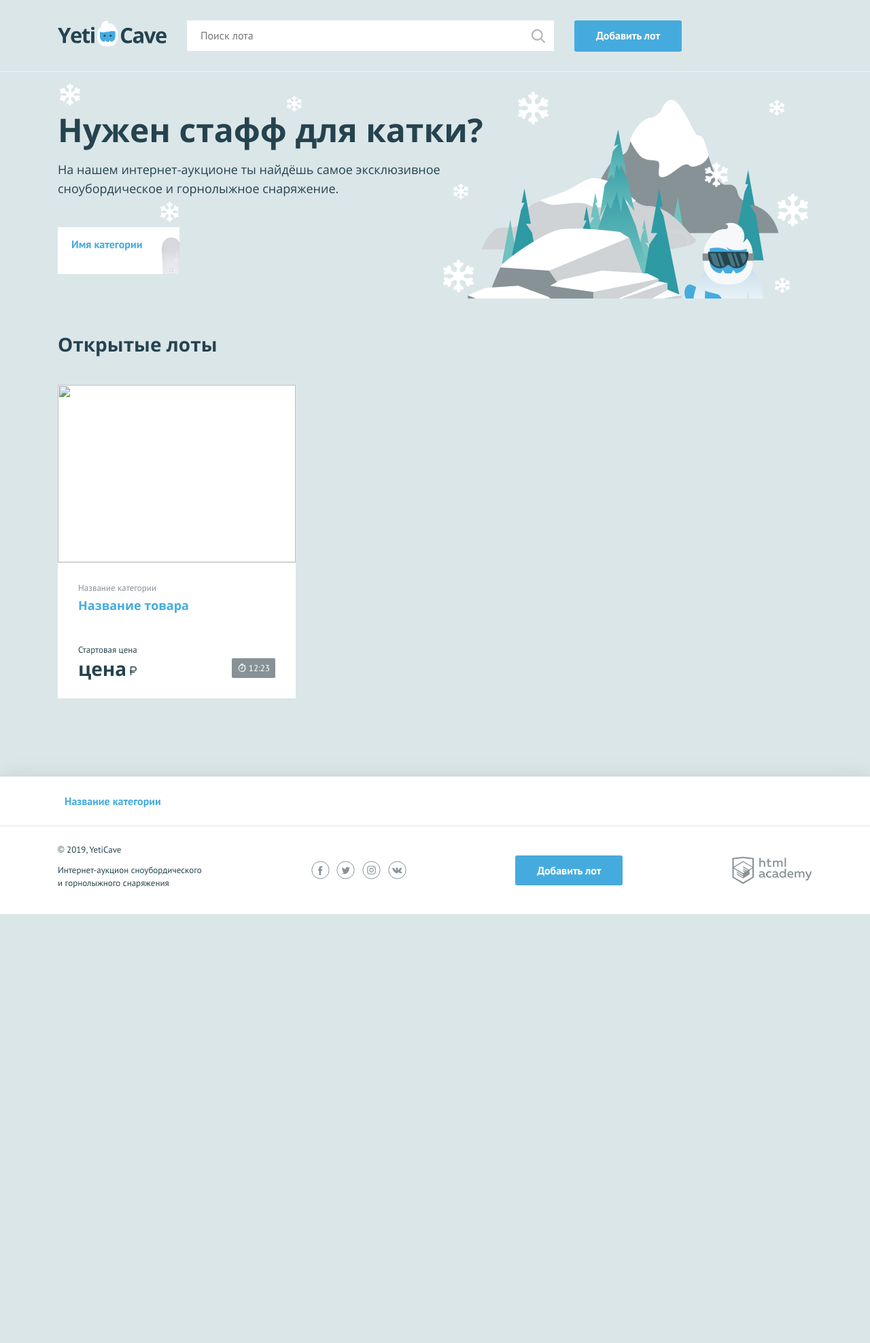
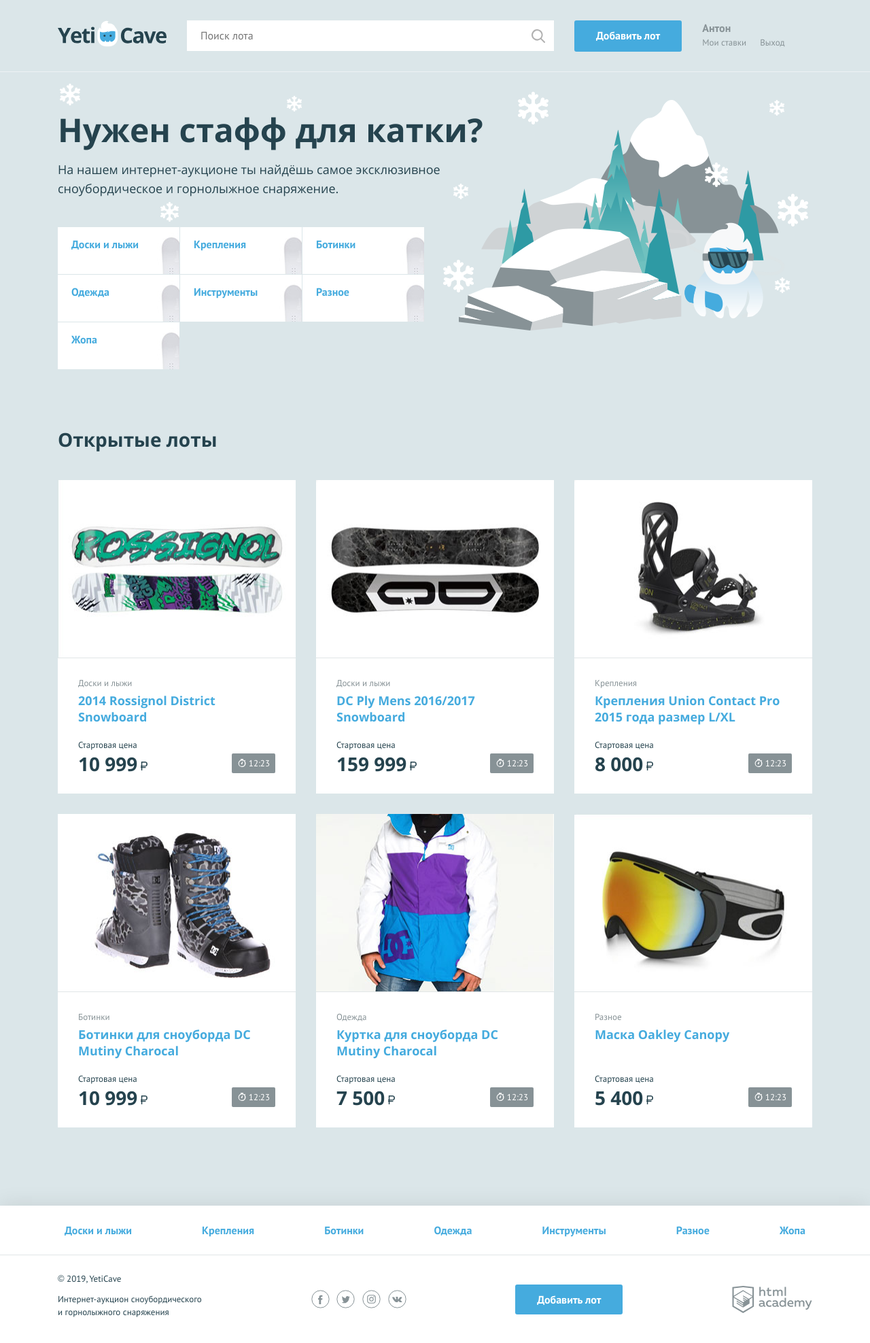
Before and after one commit to shilovAnton/Yeticave2, a PHP site: page / in a window 1280 px wide. Shown: the whole page at 68% size. Before the commit the page ends 1344 px from the top, so only its background shows below. Run offline with PHP 8.4, Linux system fonts and the light colour scheme.

Commit message:
Выполнил второй урок

```diff
--- a/index.php
+++ b/index.php
@@ -1,7 +1,57 @@
 <?php
+
 $is_auth = rand(0, 1);
+$user_name = 'Антон'; // укажите здесь ваше имя
 
-$user_name = ''; // укажите здесь ваше имя
+$categories = [
+    'Доски и лыжи',
+    'Крепления',
+    'Ботинки',
+    'Одежда',
+    'Инструменты',
+    'Разное',
+    'Жопа',
+];
+
+$goods = [
+    [
+        'название' => '2014 Rossignol District Snowboard',
+        'категория' => 'Доски и лыжи',
+        'цена' => '10 999',
+        'картинка' => 'img/lot-1.jpg',
+    ],
+    [
+        'название' => 'DC Ply Mens 2016/2017 Snowboard',
+        'категория' => 'Доски и лыжи',
+        'цена' => '159 999',
+        'картинка' => 'img/lot-2.jpg',
+    ],
+    [
+        'название' => 'Крепления Union Contact Pro 2015 года размер L/XL',
+        'категория' => 'Крепления',
+        'цена' => '8 000',
+        'картинка' => 'img/lot-3.jpg',
+    ],
+    [
+        'название' => 'Ботинки для сноуборда DC Mutiny Charocal',
+        'категория' => 'Ботинки',
+        'цена' => '10 999',
+        'картинка' => 'img/lot-4.jpg',
+    ],
+    [
+        'название' => 'Куртка для сноуборда DC Mutiny Charocal',
+        'категория' => 'Одежда',
+        'цена' => '7 500',
+        'картинка' => 'img/lot-5.jpg',
+    ],
+    [
+        'название' => 'Маска Oakley Canopy',
+        'категория' => 'Разное',
+        'цена' => '5 400',
+        'картинка' => 'img/lot-6.jpg',
+    ],
+];
+
 ?>
 <!DOCTYPE html>
 <html lang="ru">
@@ -27,9 +77,29 @@ $user_name = ''; // укажите здесь ваше имя
             <a class="main-header__add-lot button" href="pages/add-lot.html">Добавить лот</a>
 
             <nav class="user-menu">
-
                 <!-- здесь должен быть PHP код для показа меню и данных пользователя -->
-
+                <?php
+                if ($is_auth) {
+                    ?>
+                    <div class="user-menu__logged">
+                        <p><?= $user_name; ?></p>
+                        <a class="user-menu__bets" href="pages/my-bets.html">Мои ставки</a>
+                        <a class="user-menu__logout" href="#">Выход</a>
+                    </div>
+                    <?php
+                } else {
+                    ?>
+                    <ul class="user-menu__list">
+                        <li class="user-menu__item">
+                            <a href="#">Регистрация</a>
+                        </li>
+                        <li class="user-menu__item">
+                            <a href="#">Вход</a>
+                        </li>
+                    </ul>
+                    <?php
+                }
+                ?>
             </nav>
         </div>
     </header>
@@ -37,12 +107,16 @@ $user_name = ''; // укажите здесь ваше имя
     <main class="container">
         <section class="promo">
             <h2 class="promo__title">Нужен стафф для катки?</h2>
-        <p class="promo__text">На нашем интернет-аукционе ты найдёшь самое эксклюзивное сноубордическое и горнолыжное снаряжение.</p>
+            <p class="promo__text">На нашем интернет-аукционе ты найдёшь самое эксклюзивное сноубордическое и
+                горнолыжное снаряжение.</p>
             <ul class="promo__list">
                 <!--заполните этот список из массива категорий-->
+                <?php
+                foreach ($categories as $value): ?>
                 <li class="promo__item promo__item--boards">
-                <a class="promo__link" href="pages/all-lots.html">Имя категории</a>
+                    <a class="promo__link" href="pages/all-lots.html"><?= $value; ?></a>
                 </li>
+                <?php endforeach; ?>
             </ul>
         </section>
         <section class="lots">
@@ -51,17 +125,19 @@ $user_name = ''; // укажите здесь ваше имя
             </div>
             <ul class="lots__list">
                 <!--заполните этот список из массива с товарами-->
+                <?php
+                foreach ($goods as $values): ?>
                 <li class="lots__item lot">
                     <div class="lot__image">
-                    <img src="" width="350" height="260" alt="">
+                        <img src="<?= $values['картинка']; ?>" width="350" height="260" alt="изображение товара">
                     </div>
                     <div class="lot__info">
-                    <span class="lot__category">Название категории</span>
-                    <h3 class="lot__title"><a class="text-link" href="pages/lot.html">Название товара</a></h3>
+                        <span class="lot__category"><?= $values['категория']; ?></span>
+                        <h3 class="lot__title"><a class="text-link" href="pages/lot.html"><?= $values['название']; ?></a></h3>
                         <div class="lot__state">
                             <div class="lot__rate">
                                 <span class="lot__amount">Стартовая цена</span>
-                            <span class="lot__cost">цена<b class="rub">р</b></span>
+                                <span class="lot__cost"><?= $values['цена']; ?><b class="rub">р</b></span>
                             </div>
                             <div class="lot__timer timer">
                                 12:23
@@ -69,6 +145,8 @@ $user_name = ''; // укажите здесь ваше имя
                         </div>
                     </div>
                 </li>
+                <?php
+                endforeach; ?>
             </ul>
         </section>
     </main>
@@ -78,9 +156,12 @@ $user_name = ''; // укажите здесь ваше имя
     <nav class="nav">
         <ul class="nav__list container">
             <!--заполните этот список из массива категорий-->
+            <?php
+            foreach ($categories as $value): ?>
                 <li class="nav__item">
-                <a href="pages/all-lots.html">Название категории</a>
+                    <a href="pages/all-lots.html"><?= $value; ?></a>
                 </li>
+            <?php endforeach; ?>
         </ul>
     </nav>
     <div class="main-footer__bottom container">
@@ -92,22 +173,38 @@ $user_name = ''; // укажите здесь ваше имя
             <span class="visually-hidden">Мы в соцсетях:</span>
             <a class="social__link social__link--facebook" href="#">
                 <span class="visually-hidden">Facebook</span>
-                <svg width="27" height="27" viewBox="0 0 27 27" xmlns="http://www.w3.org/2000/svg"><circle stroke="#879296" fill="none" cx="13.5" cy="13.5" r="12.667"/><path fill="#879296" d="M14.26 20.983h-2.816v-6.626H10.04v-2.28h1.404v-1.364c0-1.862.79-2.922 3.04-2.922h1.87v2.28h-1.17c-.876 0-.972.322-.972.916v1.14h2.212l-.245 2.28h-1.92v6.625z"/></svg>
+                <svg width="27" height="27" viewBox="0 0 27 27" xmlns="http://www.w3.org/2000/svg">
+                    <circle stroke="#879296" fill="none" cx="13.5" cy="13.5" r="12.667"/>
+                    <path fill="#879296"
+                          d="M14.26 20.983h-2.816v-6.626H10.04v-2.28h1.404v-1.364c0-1.862.79-2.922 3.04-2.922h1.87v2.28h-1.17c-.876 0-.972.322-.972.916v1.14h2.212l-.245 2.28h-1.92v6.625z"/>
+                </svg>
             </a>
             <span class="visually-hidden">,</span>
             <a class="social__link social__link--twitter" href="#">
                 <span class="visually-hidden">Twitter</span>
-                <svg width="27" height="27" viewBox="0 0 27 27" xmlns="http://www.w3.org/2000/svg"><circle stroke="#879296" fill="none" cx="13.5" cy="13.5" r="12.687"/><path fill="#879296" d="M18.38 10.572c.525-.336.913-.848 1.092-1.445-.485.305-1.02.52-1.58.635-.458-.525-1.12-.827-1.816-.83-1.388.063-2.473 1.226-2.44 2.615-.002.2.02.4.06.596-2.017-.144-3.87-1.16-5.076-2.78-.22.403-.335.856-.332 1.315-.01.865.403 1.68 1.104 2.188-.397-.016-.782-.13-1.123-.333-.03 1.207.78 2.272 1.95 2.567-.21.06-.43.09-.653.088-.155.015-.313.015-.47 0 .3 1.045 1.238 1.777 2.324 1.815-.864.724-1.956 1.12-3.083 1.122-.198.013-.397.013-.595 0 1.12.767 2.447 1.18 3.805 1.182 4.57 0 7.066-3.992 7.066-7.456v-.34c.49-.375.912-.835 1.24-1.357-.465.218-.963.36-1.473.42z"/></svg>
+                <svg width="27" height="27" viewBox="0 0 27 27" xmlns="http://www.w3.org/2000/svg">
+                    <circle stroke="#879296" fill="none" cx="13.5" cy="13.5" r="12.687"/>
+                    <path fill="#879296"
+                          d="M18.38 10.572c.525-.336.913-.848 1.092-1.445-.485.305-1.02.52-1.58.635-.458-.525-1.12-.827-1.816-.83-1.388.063-2.473 1.226-2.44 2.615-.002.2.02.4.06.596-2.017-.144-3.87-1.16-5.076-2.78-.22.403-.335.856-.332 1.315-.01.865.403 1.68 1.104 2.188-.397-.016-.782-.13-1.123-.333-.03 1.207.78 2.272 1.95 2.567-.21.06-.43.09-.653.088-.155.015-.313.015-.47 0 .3 1.045 1.238 1.777 2.324 1.815-.864.724-1.956 1.12-3.083 1.122-.198.013-.397.013-.595 0 1.12.767 2.447 1.18 3.805 1.182 4.57 0 7.066-3.992 7.066-7.456v-.34c.49-.375.912-.835 1.24-1.357-.465.218-.963.36-1.473.42z"/>
+                </svg>
             </a>
             <span class="visually-hidden">,</span>
             <a class="social__link social__link--instagram" href="#">
                 <span class="visually-hidden">Instagram</span>
-                <svg width="27" height="27" viewBox="0 0 27 27" xmlns="http://www.w3.org/2000/svg"><circle stroke="#879296" fill="none" cx="13.5" cy="13.5" r="12.687"/><path fill="#879296" d="M13.5 8.3h2.567c.403.002.803.075 1.18.213.552.213.988.65 1.2 1.2.14.38.213.778.216 1.18v5.136c-.003.403-.076.803-.215 1.18-.213.552-.65.988-1.2 1.2-.378.14-.778.213-1.18.216h-5.135c-.403-.003-.802-.076-1.18-.215-.552-.214-.988-.65-1.2-1.2-.14-.38-.212-.78-.215-1.182V13.46v-2.566c.003-.403.076-.802.214-1.18.213-.552.65-.988 1.2-1.2.38-.14.778-.212 1.18-.215H13.5m0-1.143h-2.616c-.526.01-1.048.108-1.54.292-.853.33-1.527 1-1.856 1.854-.184.493-.283 1.014-.292 1.542v5.232c.01.526.108 1.048.292 1.54.33.853 1.003 1.527 1.855 1.856.493.184 1.015.283 1.54.293H16.117c.527-.01 1.048-.11 1.54-.293.854-.33 1.527-1.003 1.856-1.855.184-.493.283-1.015.293-1.54V13.46v-2.614c-.01-.528-.11-1.05-.293-1.542-.33-.853-1.002-1.525-1.855-1.855-.493-.185-1.014-.283-1.54-.293-.665.01-.89 0-2.617 0zm0 3.093c-2.51.007-4.07 2.73-2.808 4.898 1.26 2.17 4.398 2.16 5.645-.017.285-.495.434-1.058.433-1.63-.006-1.8-1.47-3.256-3.27-3.25zm0 5.378c-1.63-.007-2.64-1.777-1.82-3.185.823-1.41 2.86-1.4 3.67.017.18.316.276.675.278 1.04.006 1.177-.95 2.133-2.128 2.128zm4.118-5.524c0 .58-.626.94-1.127.65-.5-.29-.5-1.012 0-1.3.116-.067.245-.102.378-.102.418-.005.76.333.76.752z"/></svg>
+                <svg width="27" height="27" viewBox="0 0 27 27" xmlns="http://www.w3.org/2000/svg">
+                    <circle stroke="#879296" fill="none" cx="13.5" cy="13.5" r="12.687"/>
+                    <path fill="#879296"
+                          d="M13.5 8.3h2.567c.403.002.803.075 1.18.213.552.213.988.65 1.2 1.2.14.38.213.778.216 1.18v5.136c-.003.403-.076.803-.215 1.18-.213.552-.65.988-1.2 1.2-.378.14-.778.213-1.18.216h-5.135c-.403-.003-.802-.076-1.18-.215-.552-.214-.988-.65-1.2-1.2-.14-.38-.212-.78-.215-1.182V13.46v-2.566c.003-.403.076-.802.214-1.18.213-.552.65-.988 1.2-1.2.38-.14.778-.212 1.18-.215H13.5m0-1.143h-2.616c-.526.01-1.048.108-1.54.292-.853.33-1.527 1-1.856 1.854-.184.493-.283 1.014-.292 1.542v5.232c.01.526.108 1.048.292 1.54.33.853 1.003 1.527 1.855 1.856.493.184 1.015.283 1.54.293H16.117c.527-.01 1.048-.11 1.54-.293.854-.33 1.527-1.003 1.856-1.855.184-.493.283-1.015.293-1.54V13.46v-2.614c-.01-.528-.11-1.05-.293-1.542-.33-.853-1.002-1.525-1.855-1.855-.493-.185-1.014-.283-1.54-.293-.665.01-.89 0-2.617 0zm0 3.093c-2.51.007-4.07 2.73-2.808 4.898 1.26 2.17 4.398 2.16 5.645-.017.285-.495.434-1.058.433-1.63-.006-1.8-1.47-3.256-3.27-3.25zm0 5.378c-1.63-.007-2.64-1.777-1.82-3.185.823-1.41 2.86-1.4 3.67.017.18.316.276.675.278 1.04.006 1.177-.95 2.133-2.128 2.128zm4.118-5.524c0 .58-.626.94-1.127.65-.5-.29-.5-1.012 0-1.3.116-.067.245-.102.378-.102.418-.005.76.333.76.752z"/>
+                </svg>
             </a>
             <span class="visually-hidden">,</span>
             <a class="social__link social__link--vkontakte" href="#">
                 <span class="visually-hidden">Вконтакте</span>
-                <svg width="27" height="27" viewBox="0 0 27 27" xmlns="http://www.w3.org/2000/svg"><circle stroke="#879296" fill="none" cx="13.5" cy="13.5" r="12.666"/><path fill="#879296" d="M13.92 18.07c.142-.016.278-.074.39-.166.077-.107.118-.237.116-.37 0 0 0-1.13.516-1.296.517-.165 1.208 1.09 1.95 1.58.276.213.624.314.973.28h1.95s.973-.057.525-.837c-.38-.62-.865-1.17-1.432-1.626-1.208-1.1-1.043-.916.41-2.816.886-1.16 1.236-1.86 1.13-2.163-.108-.302-.76-.214-.76-.214h-2.164c-.092-.026-.19-.026-.282 0-.083.058-.15.135-.195.225-.224.57-.49 1.125-.8 1.656-.973 1.61-1.344 1.697-1.51 1.59-.37-.234-.272-.975-.272-1.433 0-1.56.243-2.202-.468-2.377-.32-.075-.647-.108-.974-.098-.604-.052-1.213.01-1.793.186-.243.116-.438.38-.32.4.245.018.474.13.642.31.152.303.225.638.214.975 0 0 .127 1.832-.302 2.056-.43.223-.692-.167-1.55-1.618-.29-.506-.547-1.03-.77-1.57-.038-.09-.098-.17-.174-.233-.1-.065-.214-.108-.332-.128H6.485s-.312 0-.42.137c-.106.135 0 .36 0 .36.87 2 2.022 3.868 3.42 5.543.923.996 2.21 1.573 3.567 1.598z"/></svg>
+                <svg width="27" height="27" viewBox="0 0 27 27" xmlns="http://www.w3.org/2000/svg">
+                    <circle stroke="#879296" fill="none" cx="13.5" cy="13.5" r="12.666"/>
+                    <path fill="#879296"
+                          d="M13.92 18.07c.142-.016.278-.074.39-.166.077-.107.118-.237.116-.37 0 0 0-1.13.516-1.296.517-.165 1.208 1.09 1.95 1.58.276.213.624.314.973.28h1.95s.973-.057.525-.837c-.38-.62-.865-1.17-1.432-1.626-1.208-1.1-1.043-.916.41-2.816.886-1.16 1.236-1.86 1.13-2.163-.108-.302-.76-.214-.76-.214h-2.164c-.092-.026-.19-.026-.282 0-.083.058-.15.135-.195.225-.224.57-.49 1.125-.8 1.656-.973 1.61-1.344 1.697-1.51 1.59-.37-.234-.272-.975-.272-1.433 0-1.56.243-2.202-.468-2.377-.32-.075-.647-.108-.974-.098-.604-.052-1.213.01-1.793.186-.243.116-.438.38-.32.4.245.018.474.13.642.31.152.303.225.638.214.975 0 0 .127 1.832-.302 2.056-.43.223-.692-.167-1.55-1.618-.29-.506-.547-1.03-.77-1.57-.038-.09-.098-.17-.174-.233-.1-.065-.214-.108-.332-.128H6.485s-.312 0-.42.137c-.106.135 0 .36 0 .36.87 2 2.022 3.868 3.42 5.543.923.996 2.21 1.573 3.567 1.598z"/>
+                </svg>
             </a>
         </div>
         <a class="main-footer__add-lot button" href="add-lot.html">Добавить лот</a>
```
Lines whose indentation alone changed are shown as unchanged.
